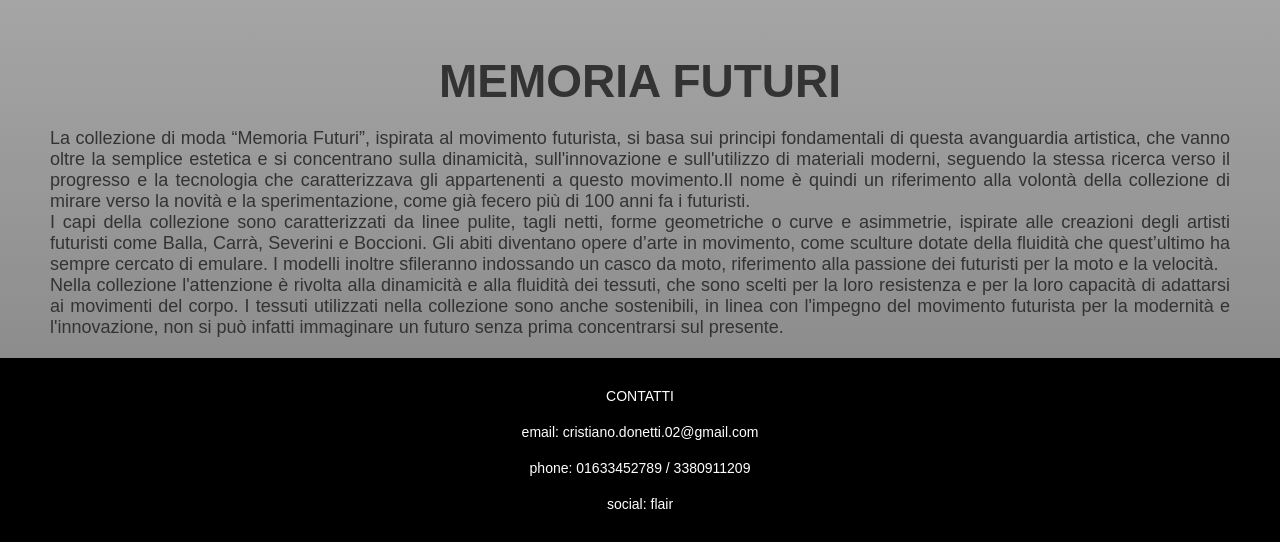
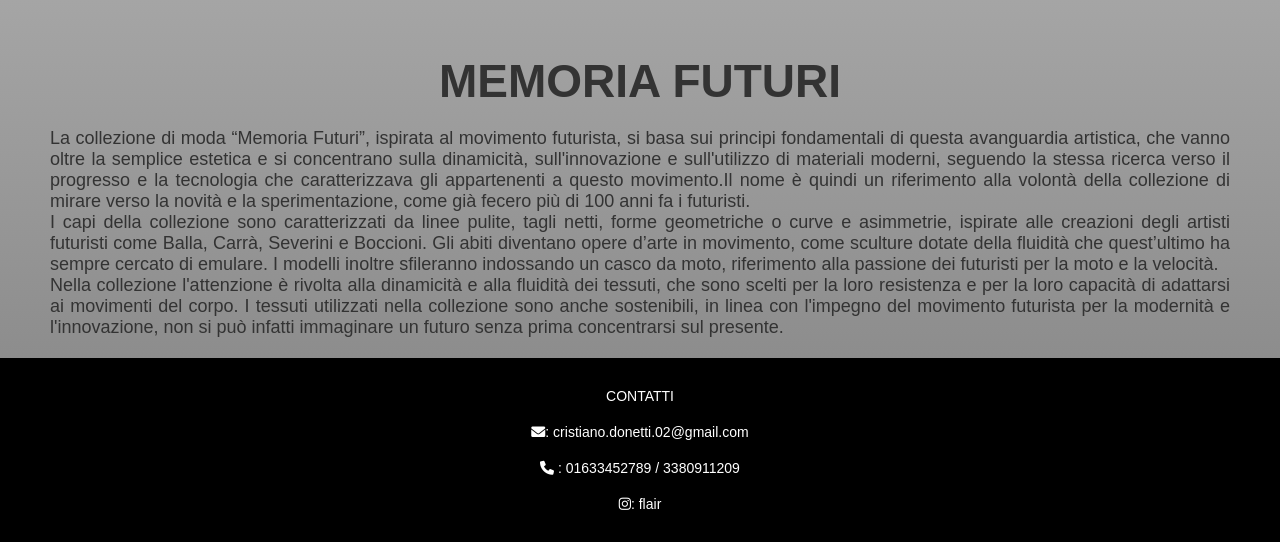
Before and after one commit to crisdonetti/Flair-progetto-esame, a plain HTML site: page index.html in a window 1280 px wide. Shown: the part 1317-1859 px from the top of the page. Drawn offline with nearby package versions, Linux system fonts and the light colour scheme.

Commit message:
icone contatti

```diff
--- a/index.html
+++ b/index.html
@@ -4,6 +4,7 @@
   <meta charset="UTF-8">
   <meta name="viewport" content="width=device-width, initial-scale=1.0">
   <link rel="stylesheet" href="index.css">
+  <link rel="stylesheet" href="https://cdnjs.cloudflare.com/ajax/libs/font-awesome/6.0.0-beta3/css/all.min.css">
   <link rel="stylesheet" href="https://cdn.jsdelivr.net/npm/swiper@11/swiper-bundle.min.css" />
   <title>Pagina Flair</title>
 </head>
@@ -86,9 +87,9 @@
 <div class="bottom-band">
     <h2 id="CONTATTI"></h2>
     <p class="small-text"> CONTATTI
-      <p class="small-text"> email: cristiano.donetti.02@gmail.com
-      <p class="small-text"> phone: 01633452789  /   3380911209
-      <p class="small-text"> social: flair</p>
+      <p class="small-text"><i class="fas fa-envelope"></i>: cristiano.donetti.02@gmail.com</p>
+      <p class="small-text"><i class="fas fa-phone phone-icon"></i> : 01633452789  /   3380911209</p>
+      <p class="small-text"><i class="fab fa-instagram"></i>: flair</p>
   </div>
   <script src="script.js"></script>
 </body>
```
